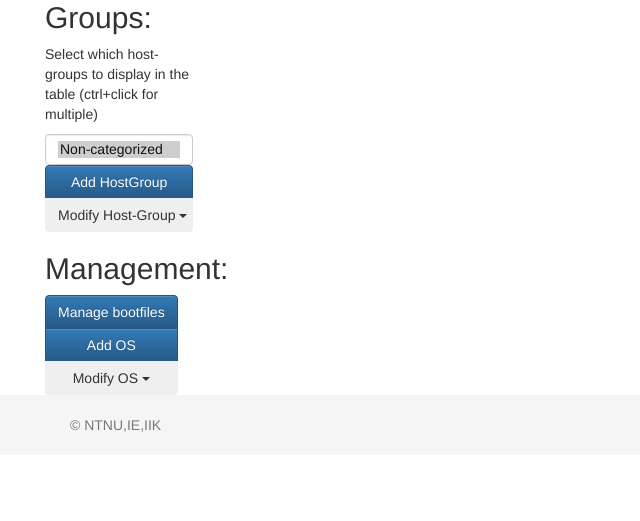
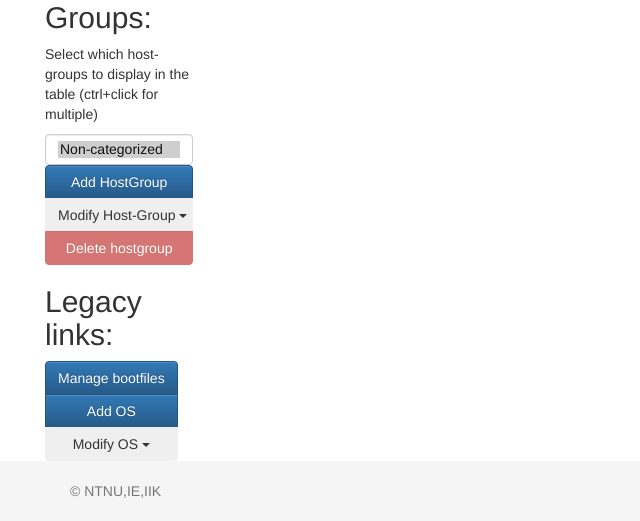
Before and after one commit to ntnusky/shiftleader, a Django app: page /web/host/ in a window 1280 px wide. Shown: the part 440-961 px from the top of the page, without its empty margins (0-640 px from the left). Before the commit the page ends 872 px from the top, so only its background shows below. Run offline with Django 3.2, Linux system fonts and the light colour scheme; the visitor is signed in with stand-in values (Sample User, id 1); data that the repository does not hold is empty; parts of the project's set-up code (start-up, migrations or seed data) failed here and were passed over; some libraries are stand-ins or nearby versions.

Commit message:
Add possibility to delete hostgroups. Fixed sorting hosts by name.

```diff
--- a/host/endpoints.py
+++ b/host/endpoints.py
@@ -1,8 +1,9 @@
 from django.conf.urls import url
-from host.views import host, main
+from host.views import host, group, main
 
 urlpatterns = [
   url(r'^$', host.main, name="host_api_main"),
+  url(r'^group$', group.main, name="host_api_groups"),
   url(r'^([0-9]+)/$', host.single, name="host_api_single"),
   url(r'^([0-9]+)/group$', host.group, name="host_api_group"),
   url(r'^([0-9]+)/installerconfig$', main.installerconfig,
--- a/host/models.py
+++ b/host/models.py
@@ -66,7 +66,8 @@ class Host(models.Model):
   group = models.ForeignKey(HostGroup, null=True)
   password = models.CharField(max_length=64, null=True)
   os = models.ForeignKey(OperatingSystem, null=True)
-  template = models.ForeignKey(BootTemplate, null=True)
+  template = models.ForeignKey(BootTemplate, null=True,
+                                on_delete=models.SET_NULL)
   bootfile = models.ForeignKey('BootFile', null=True)
   postinstallscript = models.ForeignKey('BootFile', null=True,
       related_name='scripthosts')
--- a/host/templates/host/index.html
+++ b/host/templates/host/index.html
@@ -252,10 +252,15 @@
               {% endfor %}
             </ul>
           </div>
+          <div class="btn-group">
+            <button id="delete-hostgroup" class="btn btn-danger">
+              Delete hostgroup
+            </button>
+          </div>
         </div>
       </div>
       <div class="col-4 col-sm-4 col-md-4 col-lg-12">
-        <h2>Management:</h2>
+        <h2>Legacy links:</h2>
         <div class="btn-group-vertical">
           <div class="btn-group">
             <a href="{% url 'bootfiles' %}" class="btn btn-primary">
@@ -408,15 +413,22 @@
     }
 
     function setVisibleTableRows() {
+      var permanent = false;
+
       $('select#hostGroupSelector > option').each(function() {
         if(this.selected) {
           $('table#host-table').find('td#' + this.value + '.hostgroup')
               .parent().show();
+          if(this.value == '0') {
+            permanent = true;
+          }
         } else {
           $('table#host-table').find('td#' + this.value + '.hostgroup')
               .parent().hide();
         }
       });
+
+      $('button#delete-hostgroup').toggleClass('disabled', permanent);
 
       if($('table#host-table > tbody').find('tr:visible').length == 0) {
         printMessage(
@@ -518,6 +530,31 @@
     }
 
     function setButtonAction() {
+      $('button#delete-hostgroup').click(function() {
+        if(confirm("Do you want to delete the selected host-groups?")) {
+          var csrf = $('form#hiddenform')
+                      .find('input[name=csrfmiddlewaretoken]').val();
+          $('select#hostGroupSelector > option:selected').each(function() {
+            var data = { 'hgid': this.value };
+            $.ajax({
+              url: '{% url 'host_api_groups' %}',
+              type: 'DELETE',
+              data: data,
+              beforeSend: function(xhr) {
+                xhr.setRequestHeader("X-CSRFToken", csrf);
+              },
+              success: function(data) {
+                printMessage('div#hosttable-message.messages', data['message'], 'success');
+                window.location.reload(true);
+              },
+              error: function(data) {
+                printMessage('div#hosttable-message.messages', data['responseJSON']['message'], 'warning');
+              },
+            });
+          });
+        }
+      });
+
       // Enable the 'select-all' checkbox.
       $('input#allHosts').change(function() {
         // If the select-all button is checked; select all visible rows.
@@ -756,8 +793,9 @@
       })));
       row.append(
         $('<td>', { class: 'hostname'}).append(
+          $('<div>', { name: data['name'] }).append(
           $('<a>', { href: data['web']}).append(data['name'])
-        ));
+        )));
       row.append($('<td>', {
         text: group_name,
         id: group_id,
```
Also changed, not shown: host/views/group.py (added, +41 -0 lines), host/migrations/0024_auto_20200525_1350.py (added).
